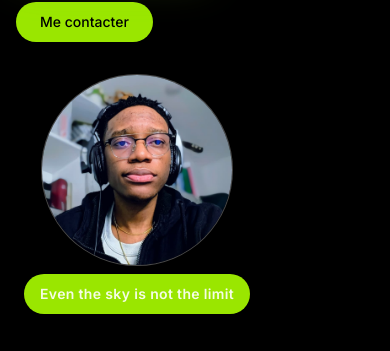
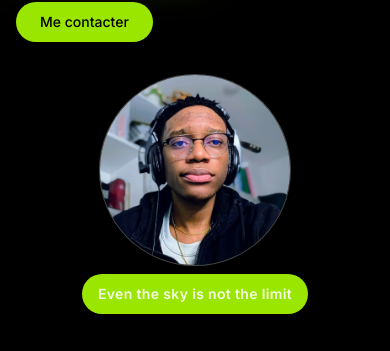
Before and after one commit to lalimite123/Boaz-Siekonha-portfolio, a Next.js app: page / in a window 390 px wide. Shown: the part 490-841 px from the top of the page. Built offline with nearby package versions, Linux system fonts and the light colour scheme; a web font is replaced by a local one.

Commit message:
style(hero): adjust layout and add headline for better visual hierarchy
- Center content on mobile view by removing left padding and adjusting justify
- Add new headline to emphasize value proposition

```diff
--- a/components/hero.tsx
+++ b/components/hero.tsx
@@ -85,7 +85,7 @@ export function Hero() {
           </div>
             <div className="mt-6">{buttonNew}</div>
           </div>
-          <div className="w-full flex justify-start sm:justify-center lg:justify-end pl-2 sm:pl-0">
+          <div className="w-full flex justify-center sm:justify-center lg:justify-end pl-0">
             <div className="flex flex-col items-center gap-2 sm:gap-3">
               <AlertDialog>
                 <AlertDialogTrigger asChild>
@@ -129,6 +129,9 @@ export function Hero() {
               </AlertDialog>
             </div>
           </div>
+        </div>
+        <div className="mt-4">
+          <h2 className="text-center text-4xl font-extrabold tracking-tight text-white sm:text-5xl">Transformer l’idée en impact, du premier pixel à la dernière ligne de code</h2>
         </div>
         <div className="mt-12 grid items-center gap-8 lg:grid-cols-2">
           <div>
```
